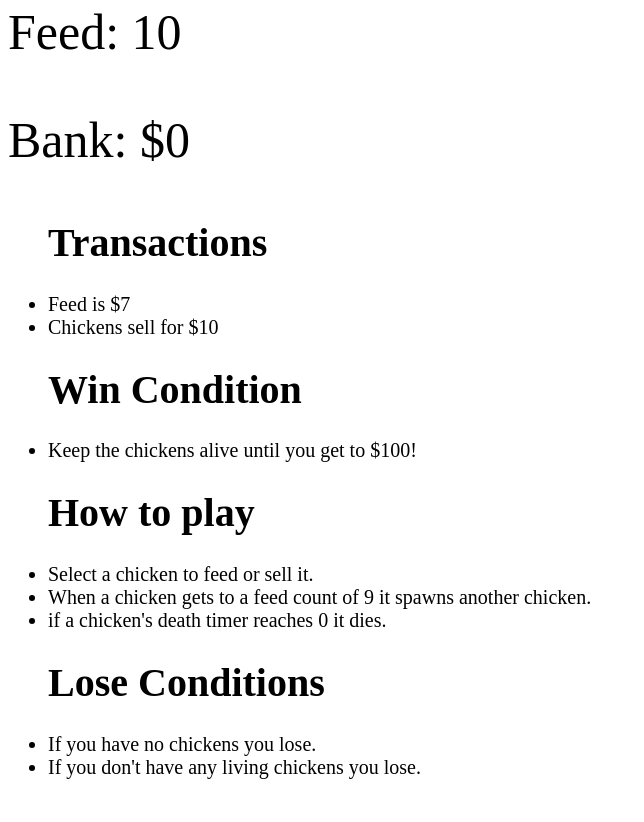
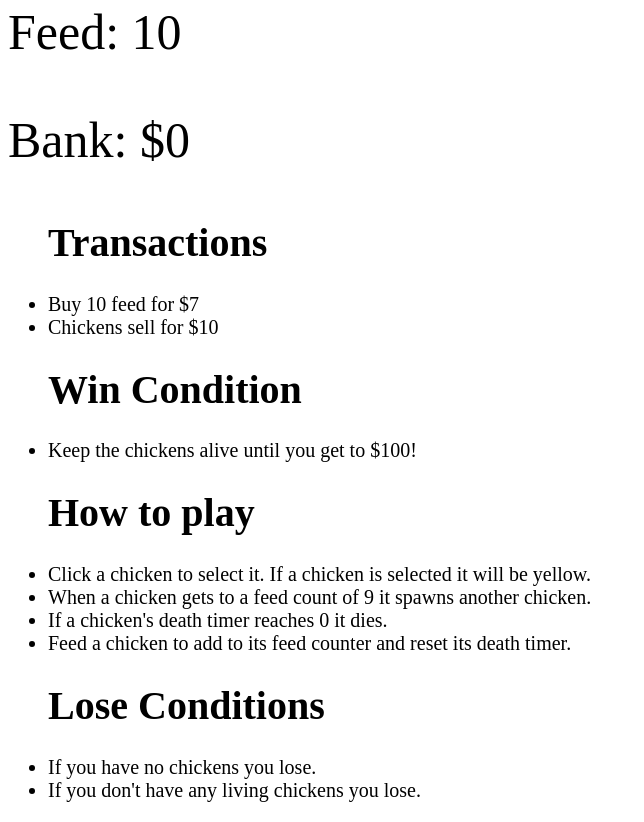
Before and after one commit to Onionator/wrong-chicken-farm, a plain HTML site: page index.html in a window 1280 px wide. Shown: the part 326-1148 px from the top of the page, without its empty margins (0-644 px from the left). Before the commit the page ends 1125 px from the top, so only its background shows below. Drawn offline with nearby package versions, Linux system fonts and the light colour scheme.

Commit message:
add more instructions.

```diff
--- a/index.html
+++ b/index.html
@@ -34,7 +34,7 @@
   </div>
   <ul>
     <h1>Transactions</h1>
-    <li>Feed is $7</li>
+    <li>Buy 10 feed for $7</li>
     <li>Chickens sell for $10</li>
   </ul>
   <ul>
@@ -43,9 +43,10 @@
   </ul>
   <ul>
     <h1>How to play</h1>
-    <li>Select a chicken to feed or sell it.</li>
+    <li>Click a chicken to select it. If a chicken is selected it will be yellow.</li>
     <li>When a chicken gets to a feed count of 9 it spawns another chicken.</li>
-    <li>if a chicken's death timer reaches 0 it dies.</li>
+    <li>If a chicken's death timer reaches 0 it dies.</li>
+    <li>Feed a chicken to add to its feed counter and reset its death timer.</li>
   </ul>
   <ul>
     <h1>Lose Conditions</h1>
```
